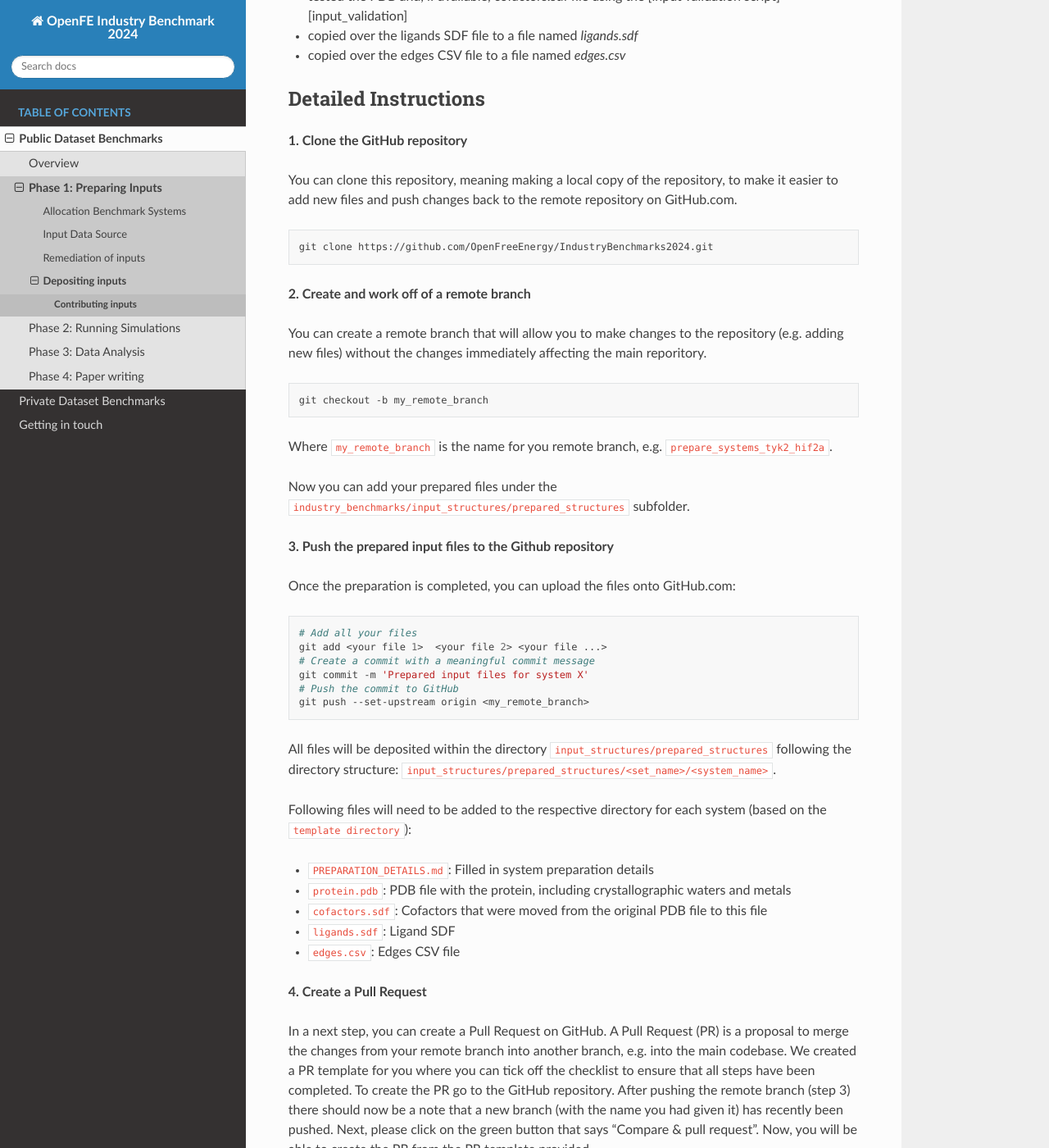
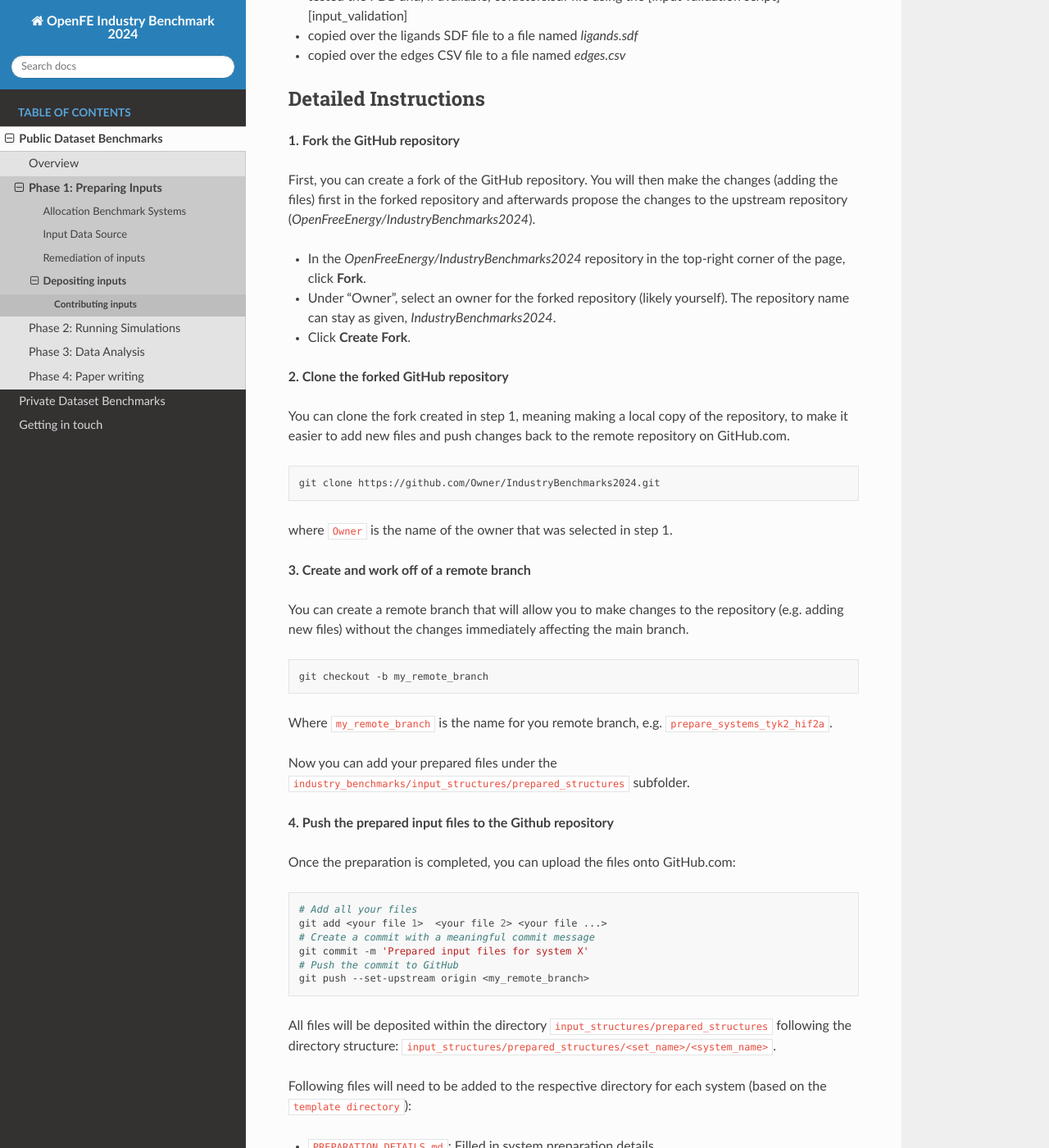
Before and after one commit to OpenFreeEnergy/IndustryBenchmarks2024, a Sphinx documentation site: the page built from docs/source/public/contributing_inputs.rst, in a window 1280 px wide and 1400 px high, scrolled down 568 px. Shown: the whole window at 82% size. Built offline with Sphinx 7.4.7 and the Read the Docs theme 2.0.0, drawn with Linux system fonts in a browser that asks for light colours; some of the changed text lies outside the part shown.

Commit message:
Change instructions to create fork first (#25)
* Change instructions to create fork first

* small changes

* edit PR explanation

* small changes

* Address review comments

```diff
--- a/docs/source/public/contributing_inputs.rst
+++ b/docs/source/public/contributing_inputs.rst
@@ -28,18 +28,27 @@ For each submitted directory:
 Detailed Instructions
 *********************
 
-**1. Clone the GitHub repository**
+**1. Fork the GitHub repository**
 
-You can clone this repository, meaning making a local copy of the repository, to make it easier to add new files and push changes back to the remote repository on GitHub.com.
+First, you can create a fork of the GitHub repository. You will then make the changes (adding the files) first in the forked repository and afterwards propose the changes to the upstream repository (`OpenFreeEnergy/IndustryBenchmarks2024`).
+
+* In the `OpenFreeEnergy/IndustryBenchmarks2024` repository in the top-right corner of the page, click **Fork**.
+* Under "Owner", select an owner for the forked repository (likely yourself). The repository name can stay as given, `IndustryBenchmarks2024`.
+* Click **Create Fork**.
+
+**2. Clone the forked GitHub repository**
+
+You can clone the fork created in step 1, meaning making a local copy of the repository, to make it easier to add new files and push changes back to the remote repository on GitHub.com.
 
 .. code-block:: bash
 
-   git clone https://github.com/OpenFreeEnergy/IndustryBenchmarks2024.git
+   git clone https://github.com/Owner/IndustryBenchmarks2024.git
 
+where ``Owner`` is the name of the owner that was selected in step 1.
 
-**2. Create and work off of a remote branch**
+**3. Create and work off of a remote branch**
 
-You can create a remote branch that will allow you to make changes to the repository (e.g. adding new files) without the changes immediately affecting the main reporitory.
+You can create a remote branch that will allow you to make changes to the repository (e.g. adding new files) without the changes immediately affecting the main branch.
 
 .. code-block:: bash
 
@@ -49,7 +58,7 @@ Where ``my_remote_branch`` is the name for you remote branch, e.g. ``prepare_sys
 
 Now you can add your prepared files under the ``industry_benchmarks/input_structures/prepared_structures`` subfolder.
 
-**3. Push the prepared input files to the Github repository**
+**4. Push the prepared input files to the Github repository**
 
 Once the preparation is completed, you can upload the files onto GitHub.com:
 
@@ -73,9 +82,13 @@ Following files will need to be added to the respective directory for each syste
 * ``ligands.sdf``: Ligand SDF
 * ``edges.csv``: Edges CSV file
 
-**4. Create a Pull Request**
+**5. Create a Pull Request into the upstream repository**
 
 In a next step, you can create a Pull Request on GitHub. A Pull Request (PR) is a proposal to merge the changes from your remote branch into another branch, e.g. into the main codebase.
 We created a PR template for you where you can tick off the checklist to ensure that all steps have been completed.
-To create the PR go to the GitHub repository. After pushing the remote branch (step 3) there should now be a note that a new branch (with the name you had given it) has recently been pushed.
-Next, please click on the green button that says "Compare & pull request". Now, you will be able to create the PR from the PR template provided.
+To create the PR:
+
+* Go to your fork of the GitHub repository. After pushing the remote branch (step 3) there should now be a note that a new branch (with the name you had given it) has recently been pushed.
+* Click on the green button that says "Compare & pull request".
+* In the "base repository" dropdown menu, select the upstream repository (``OpenFreeEnergy/IndustryBenchmarks2024``) and the "base branch" ``main``.
+* Create the PR from the PR template provided, giving the PR a meaningful title and description.
```
